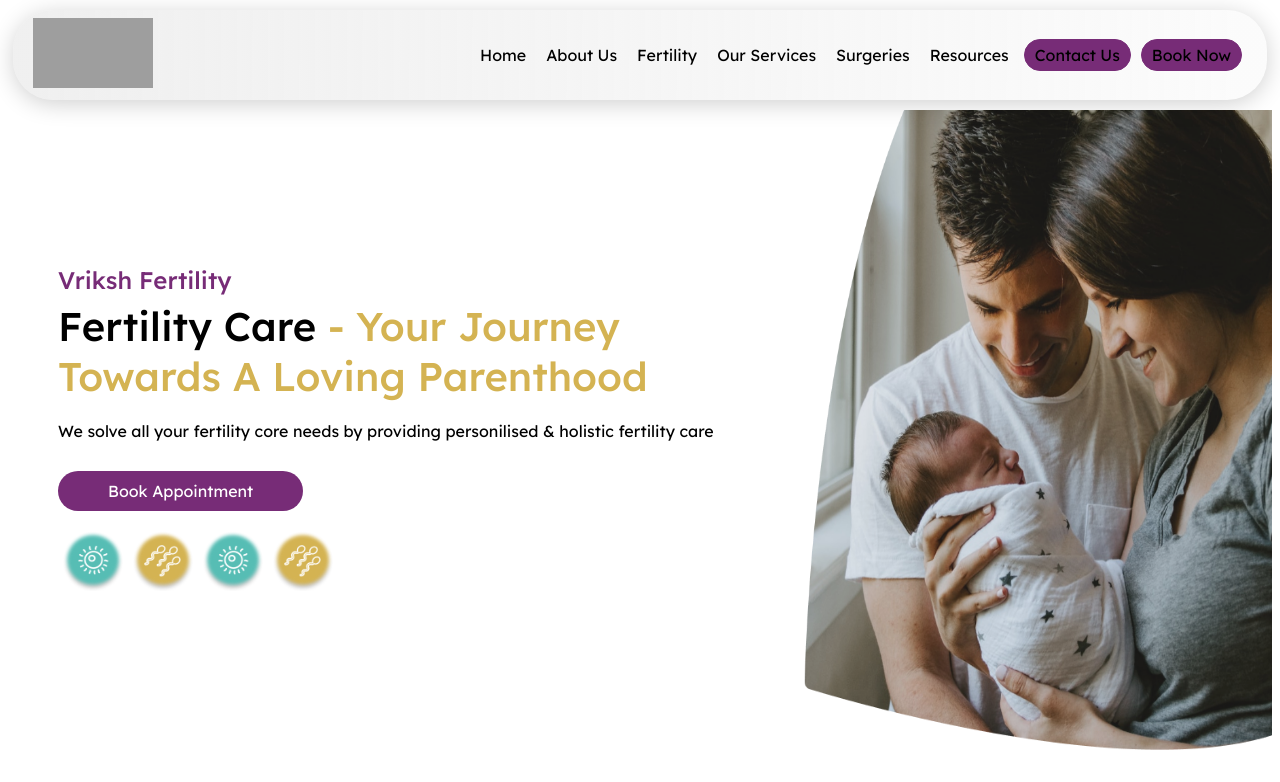
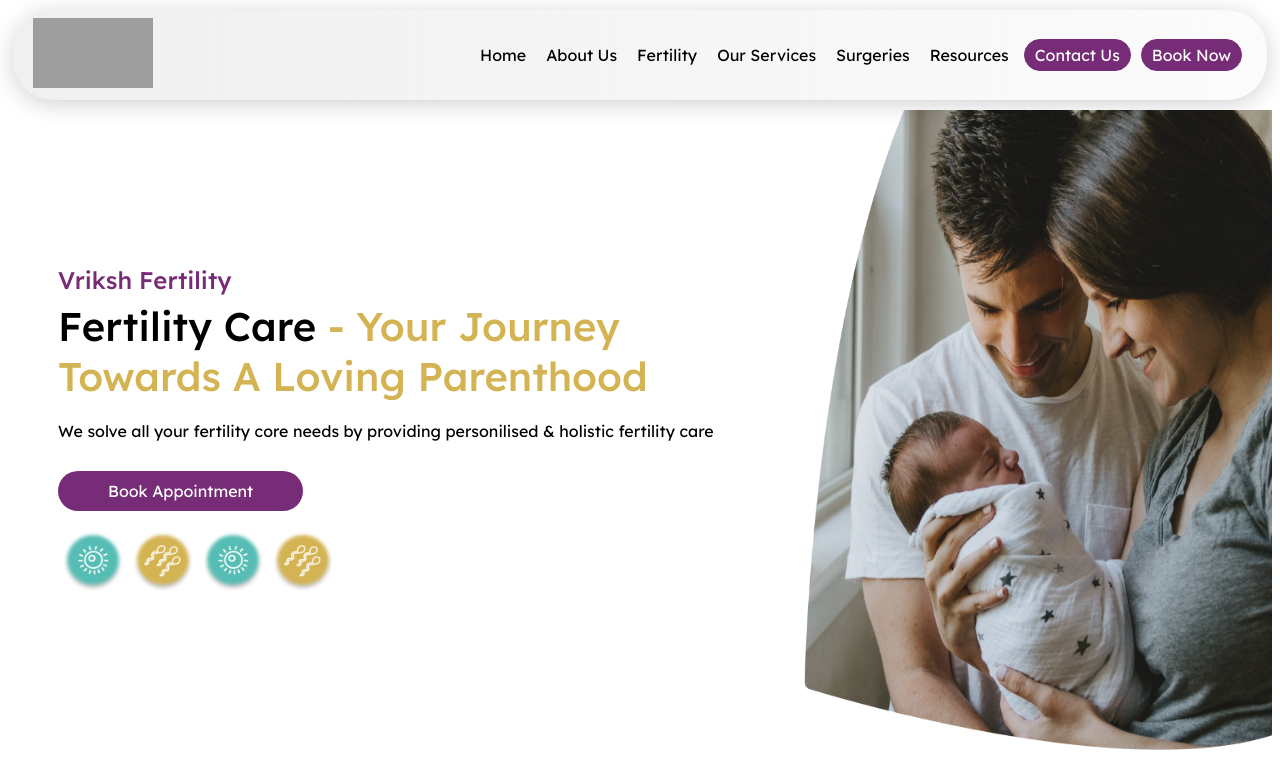
Before and after one commit to tech-socialagent/vrikshfertility, a React (Create React App) app: page / in a window 1280 px wide. Shown: the top 782 px of the page. Built offline with nearby package versions, Linux system fonts and the light colour scheme; grey boxes are pictures that could not be loaded.

Commit message:
navbar fix1

```diff
--- a/src/App.css
+++ b/src/App.css
@@ -17,6 +17,6 @@ html{
   box-sizing: border-box;
   margin: 0;
   padding: 0;
-
+  scroll-behavior: smooth;
   font-family: "Lexend Deca",serif;
 }
--- a/src/Data.json
+++ b/src/Data.json
@@ -522,7 +522,7 @@
         },
         "location_time_section": {
             "section_title": "",
-            "map_link": "",
+            "map_link": "https://www.google.com/maps/embed?pb=!1m18!1m12!1m3!1d3889.109814196897!2d77.64832121401902!3d12.90065971992333!2m3!1f0!2f0!3f0!3m2!1i1024!2i768!4f13.1!3m3!1m2!1s0x3bae15a7a2eefe8d%3A0x368b0a8a95c64724!2sVriksh%20Fertility!5e0!3m2!1sen!2sin!4v1673859055077!5m2!1sen!2sin",
             "timing": {
                 "heading": "Working Hours & Contact Info",
                 "weekdays": "8 AM - 6 PM",
--- a/src/styles/Navbar.css
+++ b/src/styles/Navbar.css
@@ -66,22 +66,23 @@
   transform: scale(1.1, 1.1);
 }
 
-.get_quote_btn:hover {
-  color: var(--white-color);
-  background-color: var(--primary-color);
-  border-color: var(--primary-color);
+
+
+.get_quote_btn a{
+  text-decoration: none;
+  color: white;
 }
-
 .get_quote_btn {
-  text-decoration: none;
-  font-size: var(--text-regular);
-  font-weight: var(--weight-medium);
   margin: 0px 5px;
   padding: 5px 10px;
-  color: white;
   background: #772c77;
   border: 1px solid #772c77;
   border-radius: 20px;
+}
+.get_quote_btn:hover a {
+  color: var(--secondary-color) !important;
+  background-color: var(--primary-color);
+  border-color: var(--primary-color);
 }
 
 .white_bg {
```
